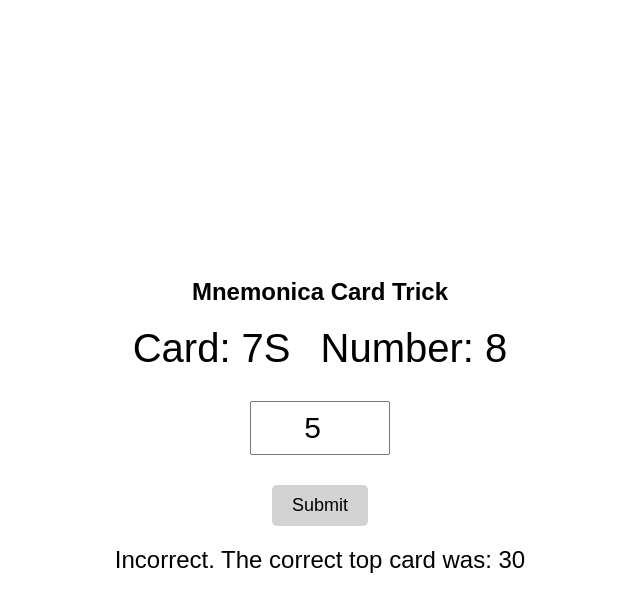
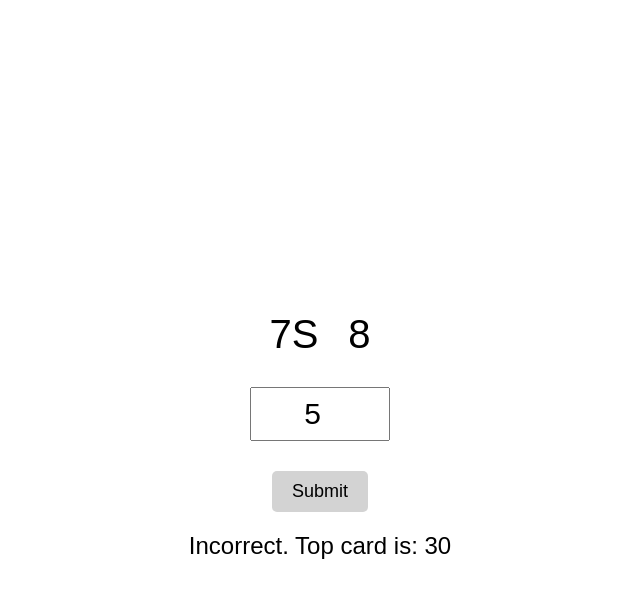
Before and after one commit to MemDeck/MDTrain, a plain HTML site: page index.html in a window 1280 px wide. Both pictures are taken after typing "5" into the empty fields and a click on the button "Submit". Shown: the whole page, without its empty margins (320-960 px from the left). Drawn offline with Linux system fonts and the light colour scheme.

Commit message:
Update index.html

```diff
--- a/index.html
+++ b/index.html
@@ -61,7 +61,7 @@
 </head>
 <body>
 
-    <h2>Mnemonica Card Trick</h2>
+    <h2></h2>
 
     <div class="input-container">
         <div class="random-info">
@@ -108,8 +108,8 @@
             const randomNumber = Math.floor(Math.random() * 52) + 1;
 
             // Display the random card and number
-            document.getElementById("randomCard").innerText = `Card: ${randomCard}`;
-            document.getElementById("randomNumber").innerText = `Number: ${randomNumber}`;
+            document.getElementById("randomCard").innerText = `${randomCard}`;
+            document.getElementById("randomNumber").innerText = `${randomNumber}`;
 
             // Store the values for evaluation
             MEM = randomCard;
@@ -129,9 +129,9 @@
             let correctTopCard = computeTopCard(MEM_position, SNN);
 
             if (userTopCard === correctTopCard) {
-                document.getElementById("result").innerText = "Correct! Well done!";
+                document.getElementById("result").innerText = "Correct";
             } else {
-                document.getElementById("result").innerText = `Incorrect. The correct top card was: ${correctTopCard}`;
+                document.getElementById("result").innerText = `Incorrect. Top card is: ${correctTopCard}`;
             }
 
             // Reset for the next round
```
